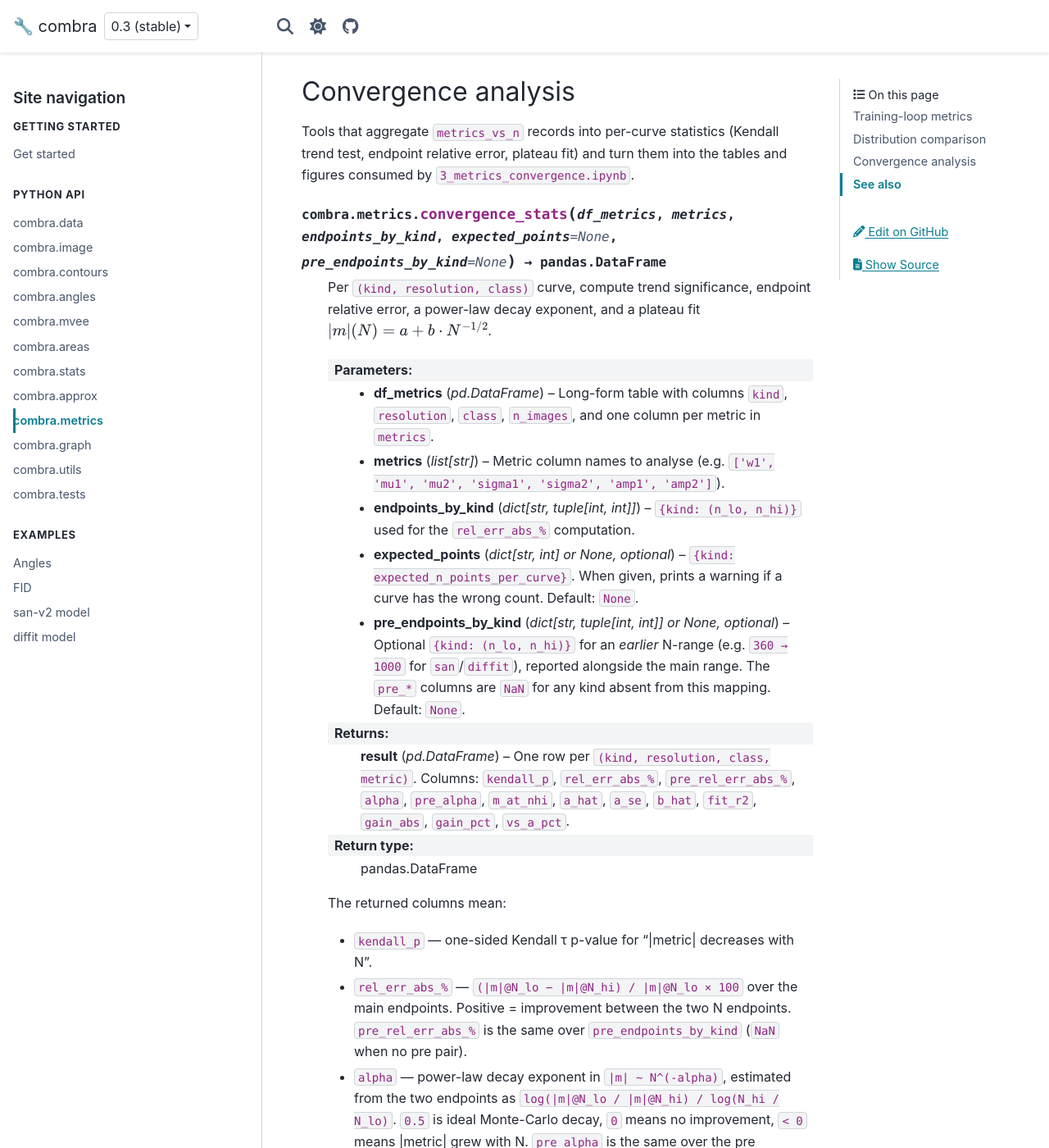
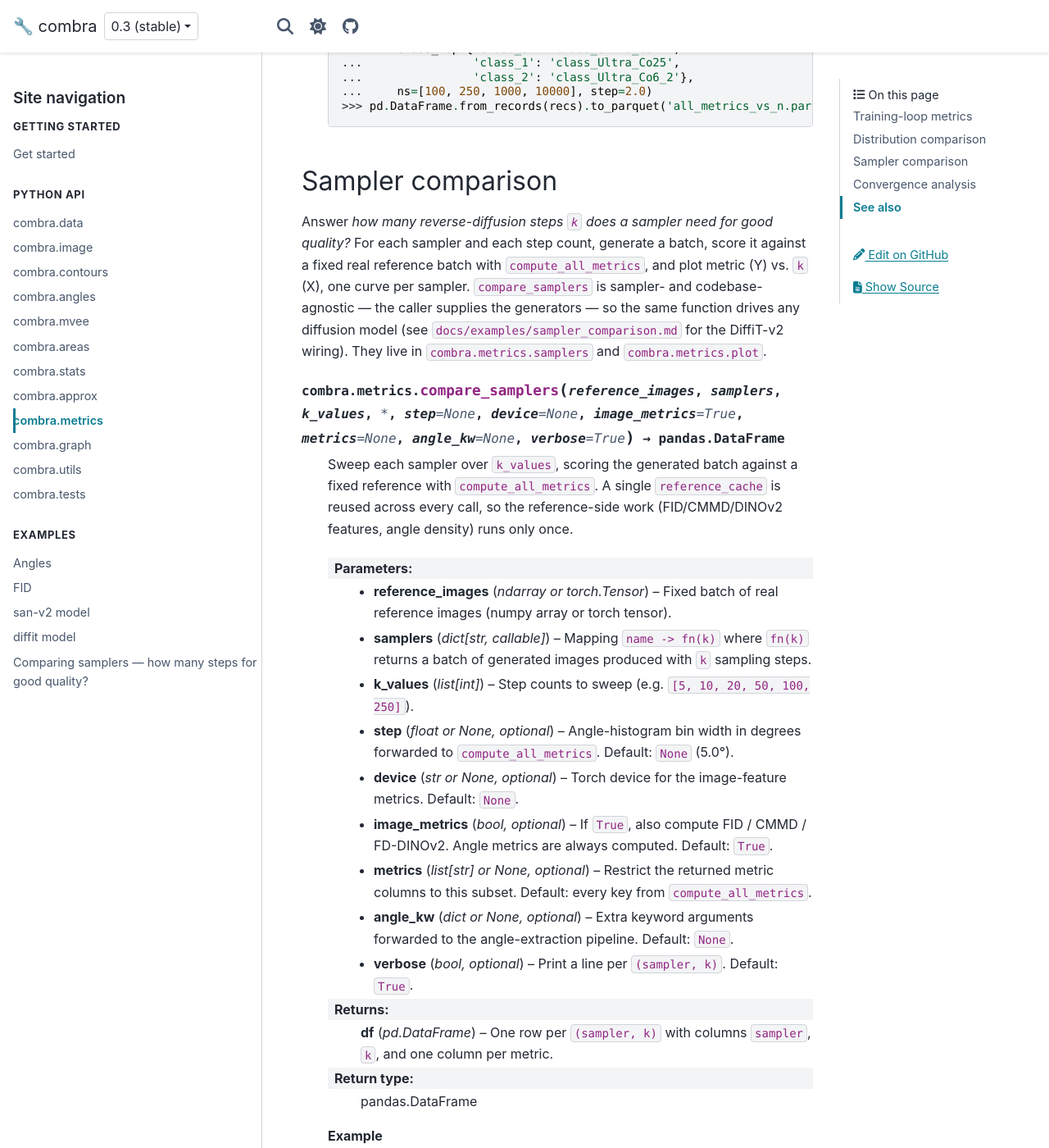
Before and after one commit to dkagramanyan/wc_cv, a Sphinx documentation site: the page built from docs/api/metrics.md, in a window 1280 px wide and 1400 px high, scrolled down 25635 px. Shown: the whole window at 82% size. Built offline with Sphinx 7.4.7 and the PyData theme 0.15.4, drawn with Linux system fonts in a browser that asks for light colours; some of the changed text lies outside the part shown.

Commit message:
Document UniPC sampler and sampler-comparison workflow
Add the unipc sampler to the DiffiT samplers section, document
compare_samplers / plot_sampler_comparison on the metrics API page, and add
a new "Comparing samplers" example page (registered in the toctree)
covering both the diffit-compare-samplers script and the underlying combra
function.

Co-Authored-By: Claude Opus 4.8 <noreply@anthropic.com>
Claude-Session: https://claude.ai/code/session_014chjkETUNDY9YQqeSaSGnG

`````diff
--- a/docs/api/metrics.md
+++ b/docs/api/metrics.md
@@ -4,6 +4,7 @@ The `combra.metrics` module bundles three families of metrics:
 
 - **Training-loop / batch metrics** — score generated images on the fly (no parquet round-trip): classic InceptionV3 FID (`compute_fid`), CLIP-MMD (`compute_cmmd`), Fréchet distance on DINOv2 features (`compute_fd_dinov2`), the four angle-Wasserstein distances between two samples' angle densities (`compute_wasserstein_metrics`), and the bimodal-Gaussian fit relative errors (`compute_gauss_metrics`). Every metric takes **in-memory images** (a numpy array or torch tensor), not a folder of files. Each side may be a **single image or a batch** (Wasserstein, Gaussian and CMMD are valid on one image; the Fréchet-distance metrics FID/FD-DINOv2 need ≥ 2). `compute_all_metrics` runs the whole set — FID included — in one call. Every two-input metric takes the *reference* first, then the *generated*.
 - **Distribution comparison helpers** — for comparing per-class angle distributions stored as parquet files.
+- **Sampler comparison** — sweep a diffusion sampler over a range of step counts, score each batch with the training-loop metrics, and plot metric-vs-steps (`compare_samplers`, `plot_sampler_comparison`) to see how many steps a sampler needs for good quality.
 - **Convergence analysis** — N-sweep aggregation, Kendall trend tests, plateau fits, and the convergence-grid / gain-distribution plots used by `3_metrics_convergence.ipynb`.
 
 ```python
@@ -716,6 +717,85 @@ Drive it over several `(resolution, generator)` sources and save one tidy parque
 ```
 ````
 
+## Sampler comparison
+
+Answer *how many reverse-diffusion steps `k` does a sampler need for good quality?*
+For each sampler and each step count, generate a batch, score it against a fixed
+real reference batch with `compute_all_metrics`, and plot metric (Y) vs. `k` (X),
+one curve per sampler. `compare_samplers` is sampler- and codebase-agnostic — the
+caller supplies the generators — so the same function drives any diffusion model
+(see `docs/examples/sampler_comparison.md` for the DiffiT-v2 wiring). They live in
+`combra.metrics.samplers` and `combra.metrics.plot`.
+
+````{py:function} combra.metrics.compare_samplers(reference_images, samplers, k_values, *, step=None, device=None, image_metrics=True, metrics=None, angle_kw=None, verbose=True) -> pandas.DataFrame
+
+Sweep each sampler over `k_values`, scoring the generated batch against a fixed reference with `compute_all_metrics`. A single `reference_cache` is reused across every call, so the reference-side work (FID/CMMD/DINOv2 features, angle density) runs only once.
+
+:param reference_images: Fixed batch of real reference images (numpy array or torch tensor).
+:type reference_images: ndarray or torch.Tensor
+:param samplers: Mapping `name -> fn(k)` where `fn(k)` returns a batch of generated images produced with `k` sampling steps.
+:type samplers: dict[str, callable]
+:param k_values: Step counts to sweep (e.g. `[5, 10, 20, 50, 100, 250]`).
+:type k_values: list[int]
+:param step: Angle-histogram bin width in degrees forwarded to `compute_all_metrics`. Default: `None` (5.0°).
+:type step: float or None, optional
+:param device: Torch device for the image-feature metrics. Default: `None`.
+:type device: str or None, optional
+:param image_metrics: If `True`, also compute FID / CMMD / FD-DINOv2. Angle metrics are always computed. Default: `True`.
+:type image_metrics: bool, optional
+:param metrics: Restrict the returned metric columns to this subset. Default: every key from `compute_all_metrics`.
+:type metrics: list[str] or None, optional
+:param angle_kw: Extra keyword arguments forwarded to the angle-extraction pipeline. Default: `None`.
+:type angle_kw: dict or None, optional
+:param verbose: Print a line per `(sampler, k)`. Default: `True`.
+:type verbose: bool, optional
+:returns: **df** (*pd.DataFrame*) – One row per `(sampler, k)` with columns `sampler`, `k`, and one column per metric.
+:rtype: pandas.DataFrame
+
+**Example**
+
+```python
+>>> from combra.metrics import compare_samplers, plot_sampler_comparison
+>>> samplers = {'ddim': ddim_fn, 'unipc': unipc_fn}   # fn(k) -> generated batch
+>>> df = compare_samplers(real_batch, samplers, k_values=[5, 10, 20, 50, 100, 250])
+>>> plot_sampler_comparison(df, save_path='sampler_comparison.png')
+```
+````
+
+````{py:function} combra.metrics.plot_sampler_comparison(df, metrics=None, x_col='k', sampler_col='sampler', metric_labels=None, log_x=True, n_cols=4, title=None, save_path=None, png_meta=None, fonts=None, height_per_row=420, width_per_col=520) -> plotly.graph_objects.Figure
+
+Small-multiples of every metric vs. sampling steps: one subplot per metric, X = `k`, Y = metric value, one curve per sampler. The companion plot to `compare_samplers`.
+
+:param df: Tidy DataFrame from `compare_samplers` (columns `sampler`, `k`, and one per metric).
+:type df: pd.DataFrame
+:param metrics: Metric columns to tile. Default: every column except `sampler_col` / `x_col`.
+:type metrics: list[str] or None, optional
+:param x_col: Column holding the step count. Default: `'k'`.
+:type x_col: str, optional
+:param sampler_col: Column holding the sampler name. Default: `'sampler'`.
+:type sampler_col: str, optional
+:param metric_labels: `{metric: subplot_title}`. Default: the metric key.
+:type metric_labels: dict[str, str] or None, optional
+:param log_x: Log-scale the `k` axis. Default: `True`.
+:type log_x: bool, optional
+:param n_cols: Subplots per row. Default: `4`.
+:type n_cols: int, optional
+:param title: Figure title. Default: `'Sampler comparison'`.
+:type title: str or None, optional
+:param save_path: If given, also render the figure to this PNG path. Default: `None`.
+:type save_path: str or None, optional
+:returns: **fig** (*plotly.graph_objects.Figure*) – The metric-vs-k figure.
+:rtype: plotly.graph_objects.Figure
+
+**Example**
+
+```python
+>>> from combra.metrics import plot_sampler_comparison
+>>> fig = plot_sampler_comparison(df, metrics=['fid', 'cmmd', 'fd_dinov2', 'w1'])
+>>> fig.show()
+```
+````
+
 ## Convergence analysis
 
 Tools that aggregate `metrics_vs_n` records into per-curve statistics (Kendall trend test, endpoint relative error, plateau fit) and turn them into the tables and figures consumed by `3_metrics_convergence.ipynb`.
--- a/docs/index.md
+++ b/docs/index.md
@@ -41,6 +41,7 @@ examples/angles
 examples/fid
 examples/san_v2
 examples/diffit
+examples/sampler_comparison
 ```
 
 ## Module map
@@ -55,7 +56,7 @@ examples/diffit
 | {doc}`combra.areas <api/areas>` | Polygon-area and effective-radius distribution plots. |
 | {doc}`combra.stats <api/stats>` | Parametric distributions + histogram preprocessor. |
 | {doc}`combra.approx <api/approx>` | Fits Gaussian/binomial/poisson/exponential/linear models. |
-| {doc}`combra.metrics <api/metrics>` | FID, batch generative-quality metrics (CMMD, FD-DINOv2, angle-Wasserstein), per-class Wasserstein comparison, and convergence-vs-N analysis. |
+| {doc}`combra.metrics <api/metrics>` | FID, batch generative-quality metrics (CMMD, FD-DINOv2, angle-Wasserstein), per-class Wasserstein comparison, sampler-vs-steps comparison, and convergence-vs-N analysis. |
 | {doc}`combra.graph <api/graph>` | Crack-image → graph → shortest-energy-path search. |
 | {doc}`combra.utils <api/utils>` | `NumpyEncoder` for JSON dumps. |
 | {doc}`combra.tests <api/tests>` | Self-validation helpers (fractal-dimension sanity check). |
`````
Also changed, not shown: docs/examples/diffit.md (+6 -2 lines), docs/examples/sampler_comparison.md (added, +80 -0 lines).
